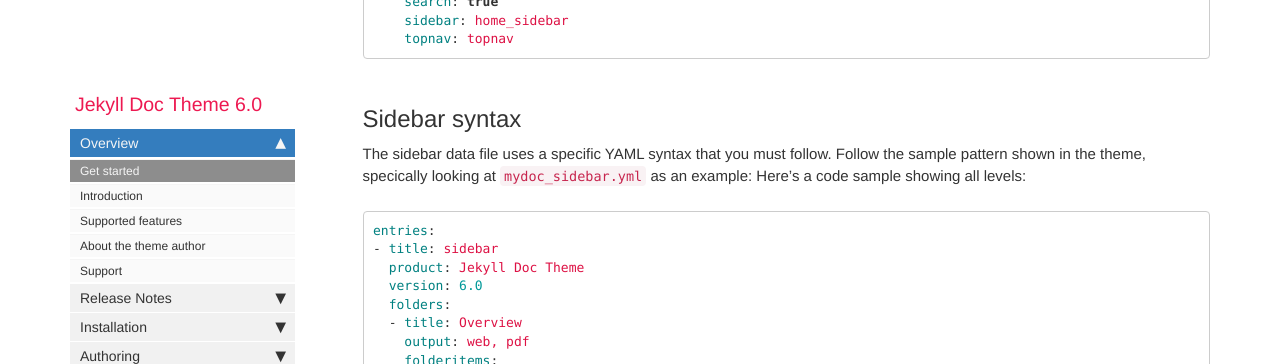
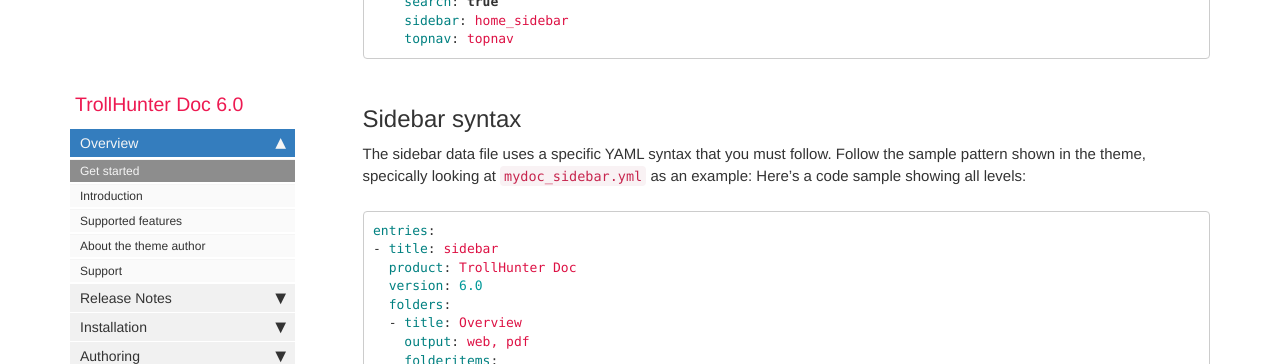
Before and after one commit to StanGirard/TrollHunter, a Jekyll site: the page built from docs/index.md, in a window 1280 px wide and 900 px high, scrolled down 4449 px. Shown: the top 364 px of the window. Built offline with Jekyll 4.4.1, drawn with Linux system fonts in a browser that asks for light colours; comment, search, counter and statistics services are not loaded; some of the changed text lies outside the part shown.

Commit message:
[DOC] Changed name to TrollHunter Doc

````diff
--- a/docs/_data/sidebars/mydoc_sidebar.yml
+++ b/docs/_data/sidebars/mydoc_sidebar.yml
@@ -2,7 +2,7 @@
 
 entries:
 - title: sidebar
-  product: Jekyll Doc Theme
+  product: TrollHunter Doc
   version: 6.0
   folders:
 
--- a/docs/index.md
+++ b/docs/index.md
@@ -175,7 +175,7 @@
 ```yaml
 entries:
 - title: sidebar
-  product: Jekyll Doc Theme
+  product: TrollHunter Doc
   version: 6.0
   folders:
   - title: Overview
@@ -242,7 +242,7 @@
 ```yaml
 entries:
 - title: sidebar
-  product: Jekyll Doc Theme
+  product: TrollHunter Doc
   version: 6.0
   folders:
   - title: Overview
````
